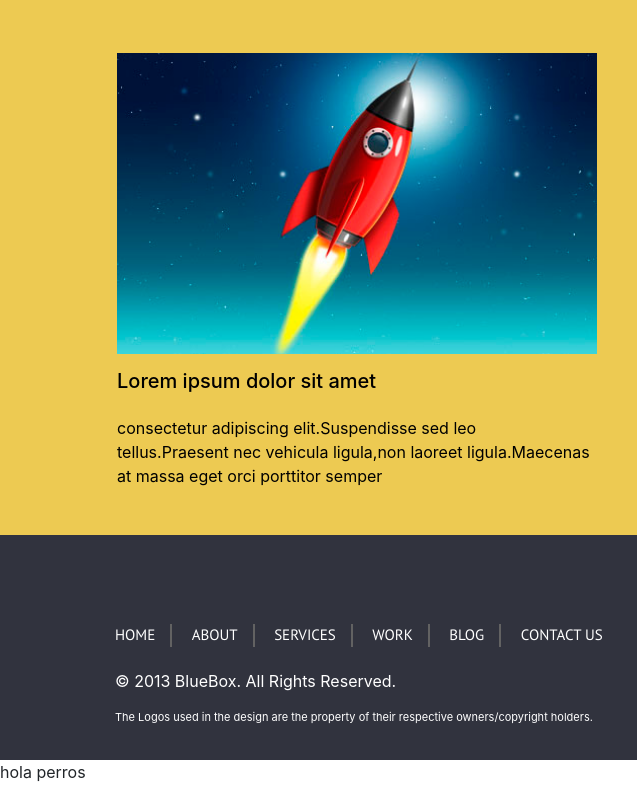
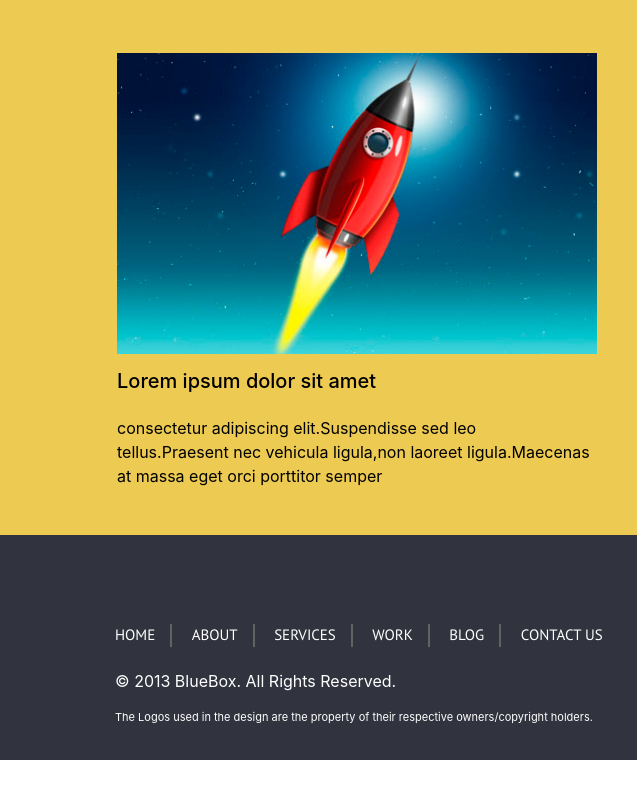
Before and after one commit to KevinRosas233/Bluebox, a plain HTML site: page index.html in a window 1280 px wide. Shown: the part 2215-3015 px from the top of the page, 0-637 px from the left. After the commit the page ends 2975 px from the top, so only its background shows below. Drawn offline with nearby package versions, Linux system fonts and the light colour scheme.

Commit message:
texto
se borro texto

```diff
--- a/index.html
+++ b/index.html
@@ -167,7 +167,3 @@
 <script src="https://use.fontawesome.com/releases/v5.11.2/js/all.js" data-auto-replace-svg="nest"></script>
 </body>
 </html>
-
-
-
-<p>hola perros</p>
```
